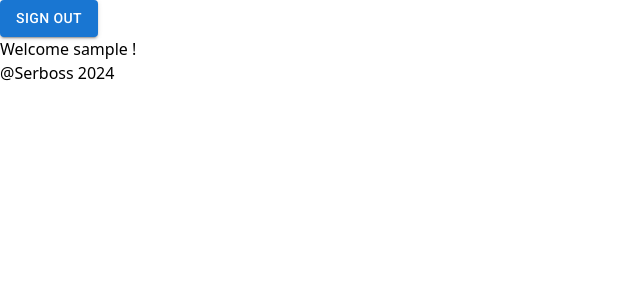
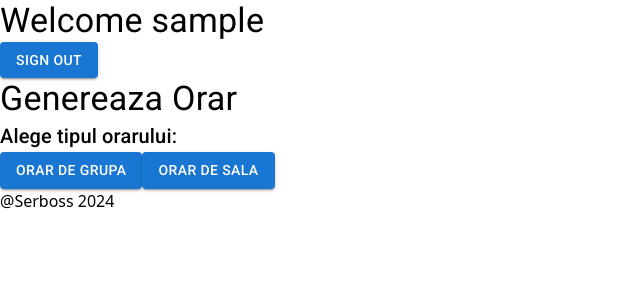
Before and after one commit to GeorgeFlorian/Workspace_Licenta, a React (Vite) app in the folder client/: page /dashboard in a window 1280 px wide. Shown: the top 300 px of the page, without its empty margins (0-640 px from the left). Built offline with nearby package versions, Linux system fonts and the light colour scheme; sample sign-in values are in the browser's storage.

Commit message:
Starting adding things to the Dashboard

```diff
--- /dev/null
+++ b/client/src/components/forms/OrarDeGrupa.jsx
@@ -0,0 +1,3 @@
+export default function OrarDeGrupa() {
+  return <div>OrarDeGrupa</div>;
+}
--- /dev/null
+++ b/client/src/components/forms/OrarDeSala.jsx
@@ -0,0 +1,3 @@
+export default function OrarDeSala() {
+  return <div>OrarDeSala</div>;
+}
--- a/client/src/components/layout/PageWrapper.jsx
+++ b/client/src/components/layout/PageWrapper.jsx
@@ -6,7 +6,7 @@ export default function PageWrapper() {
   return (
     <div className="min-h-screen h-full w-full flex flex-col justify-between">
       <Header />
-      <div className="bg-white h-full flex flex-col justify-center gap-4 mx-auto my-auto max-w-screen-2xl">
+      <div className="flex-1 bg-white h-full w-full mx-auto max-w-screen-xl py-8">
         <Outlet />
       </div>
       <Footer />
--- a/client/src/components/pages/Dashboard.jsx
+++ b/client/src/components/pages/Dashboard.jsx
@@ -1,11 +1,42 @@
-import { useRouteLoaderData } from "react-router-dom";
+import { useState } from "react";
+import { Button, Typography } from "@mui/material";
+import OrarDeGrupa from "@components/forms/OrarDeGrupa.jsx";
+import OrarDeSala from "@components/forms/OrarDeSala.jsx";
 
-export default function Dashboard() {
-  let { user } = useRouteLoaderData("root");
+const Dashboard = () => {
+  const [selectedOption, setSelectedOption] = useState(null);
 
   return (
-    <div className="mx-auto">
-      <p>Welcome {user} !</p>
+    <div className="flex flex-col gap-4">
+      {/* Titlu */}
+      <Typography variant="h4" className="mb-4">
+        Genereaza Orar
+      </Typography>
+      {/* Butoane pentru alegerea orarului */}
+      <div className="flex items-center gap-4">
+        <Typography variant="h6">Alege tipul orarului:</Typography>
+        <div className="flex gap-4">
+          <Button
+            variant="contained"
+            onClick={() => setSelectedOption("grupa")}
+            color={selectedOption === "grupa" ? "secondary" : "primary"}
+          >
+            Orar de grupa
+          </Button>
+          <Button
+            variant="contained"
+            onClick={() => setSelectedOption("sala")}
+            color={selectedOption === "sala" ? "secondary" : "primary"}
+          >
+            Orar de sala
+          </Button>
+        </div>
+      </div>
+      {/* Conditional rendering based on selected option */}
+      {selectedOption === "grupa" && <OrarDeGrupa />}
+      {selectedOption === "sala" && <OrarDeSala />}
     </div>
   );
-}
+};
+
+export default Dashboard;
--- a/client/src/components/ui/Header.jsx
+++ b/client/src/components/ui/Header.jsx
@@ -1,5 +1,6 @@
-import { useFetcher } from "react-router-dom";
+import { useFetcher, useRouteLoaderData } from "react-router-dom";
 import Button from "@mui/material/Button";
+import { Typography } from "@mui/material";
 
 const LogoutButton = () => {
   let fetcher = useFetcher();
@@ -19,9 +20,17 @@ const LogoutButton = () => {
 };
 
 export default function Header() {
+  const { user } = useRouteLoaderData("root");
   return (
-    <header className=" flex items-center justify-end w-full h-24 bg-gray-200 px-8">
-      <LogoutButton />
+    <header className="flex items-center w-full h-24 bg-gray-200 px-8">
+      <div className="flex items-center justify-between w-full mx-auto max-w-screen-xl">
+        <div>
+          <Typography variant="h4">Welcome {user}</Typography>
+        </div>
+        <div>
+          <LogoutButton />
+        </div>
+      </div>
     </header>
   );
 }
```
